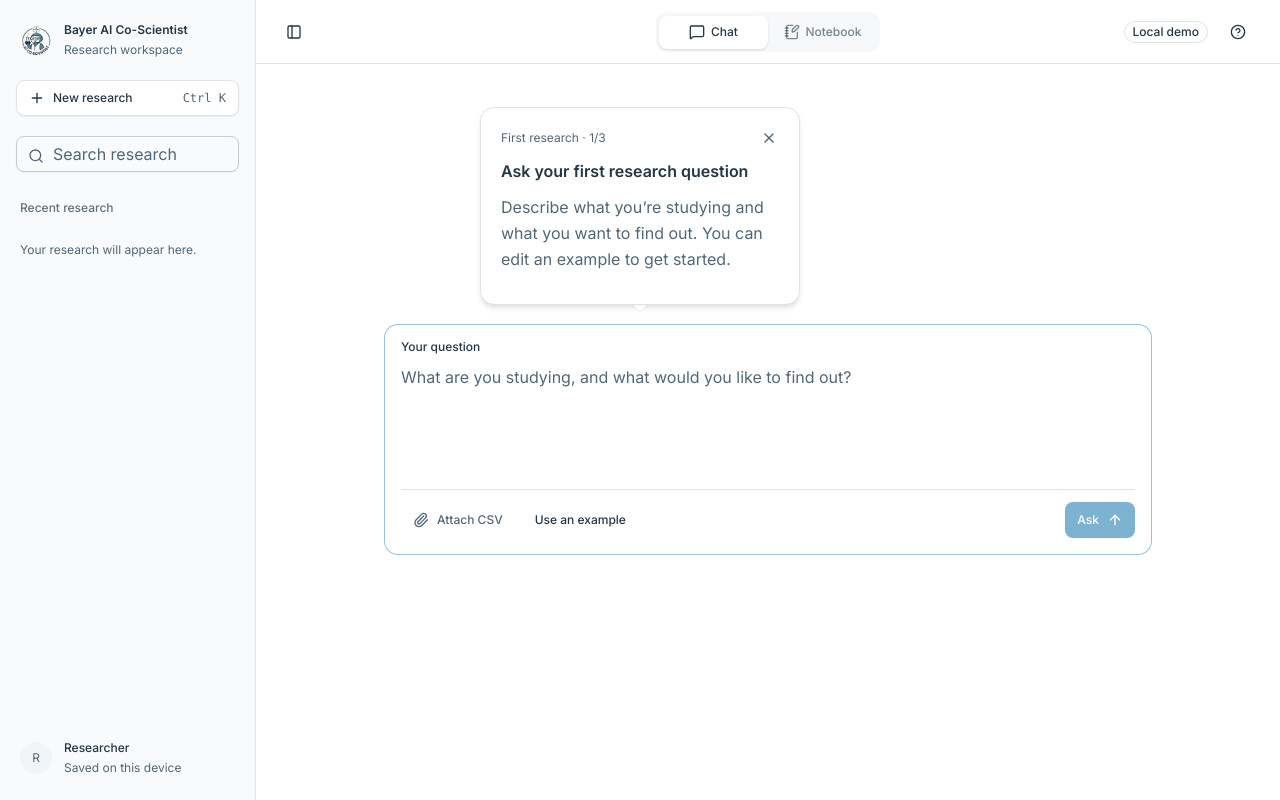
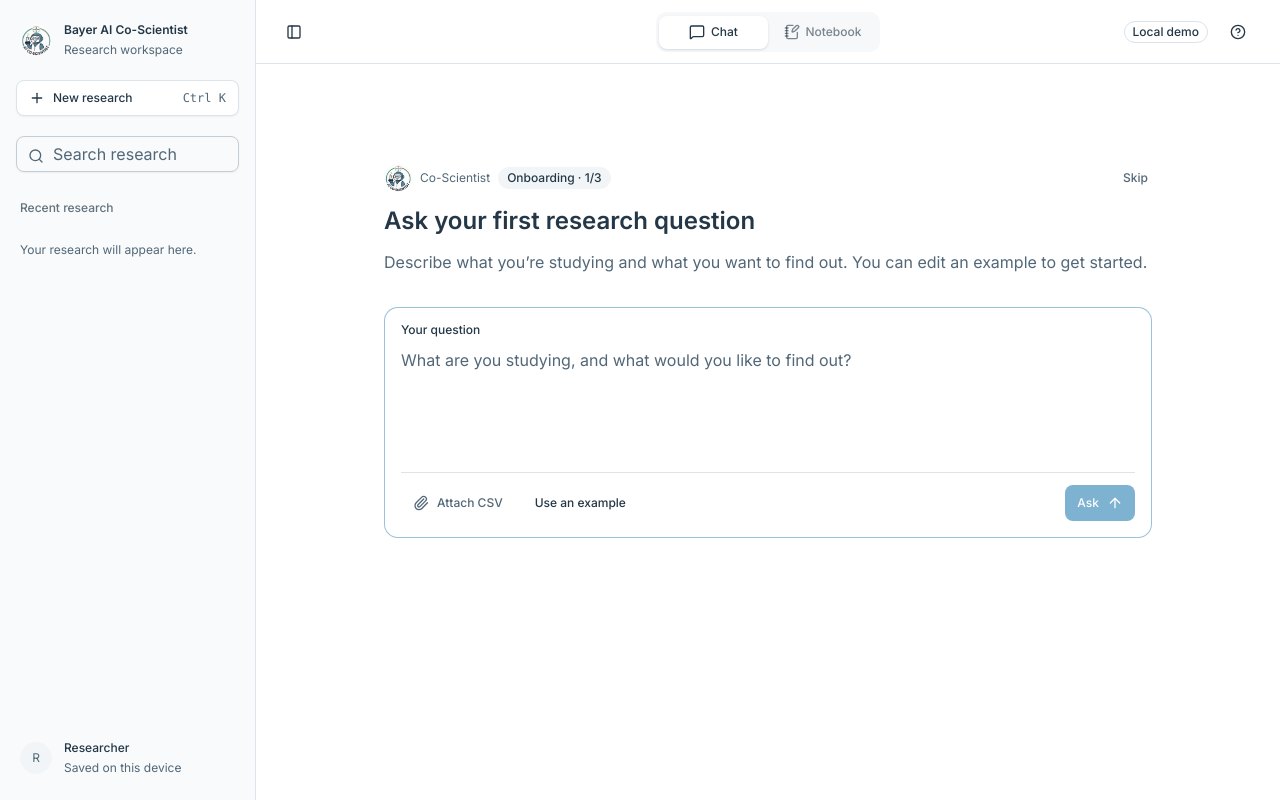
Before and after one commit to digitalklondike/co-scientist, a React (Vite) app: page / in a window 1280 px wide. Built offline with nearby package versions, Linux system fonts and the light colour scheme.

Commit message:
Replace onboarding coachmarks with inline assistant guidance

```diff
--- a/src/App.jsx
+++ b/src/App.jsx
@@ -27,12 +27,6 @@
 } from "lucide-react";
 import "@fontsource-variable/inter";
 import { Button } from "@/components/ui/button";
-import {
-  Popover,
-  PopoverAnchor,
-  PopoverContent,
-} from "@/components/ui/popover";
-import { Popover as PopoverPrimitive } from "radix-ui";
 import { Textarea } from "@/components/ui/textarea";
 import { Input } from "@/components/ui/input";
 import { Label } from "@/components/ui/label";
@@ -230,41 +224,30 @@
             : "Open Sources used below, then choose a paper to see the original study."
         : "Save this answer with its sources to Notebook so you can return to it. This step is optional.";
   return (
-    <Popover open={open} modal={false}>
-      <PopoverAnchor asChild>{children}</PopoverAnchor>
-      <PopoverContent
+    <>
+      {open && (
+        <section
           id={id}
           aria-label="Research onboarding"
           aria-labelledby={`${id}-title`}
           aria-describedby={`${id}-description`}
-        side="top"
-        align={step === 3 ? "start" : "center"}
-        sideOffset={12}
-        collisionPadding={{ top: 80, right: 20, bottom: 20, left: 20 }}
-        avoidCollisions={false}
-        className="z-10 w-[min(320px,calc(100vw-40px))] space-y-3 rounded-xl p-5 motion-reduce:animate-none"
-        onOpenAutoFocus={(event) => event.preventDefault()}
-        onCloseAutoFocus={(event) => event.preventDefault()}
-        onInteractOutside={(event) => event.preventDefault()}
-        onEscapeKeyDown={onFinish}
+          className="mb-5 basis-full scroll-mt-24 space-y-3 py-3"
         >
           <div className="flex items-center justify-between gap-3">
-          <p className="text-xs text-muted-foreground" aria-live="polite">
-            First research · {step}/3{step === 3 && !saved ? " · Optional" : ""}
-          </p>
+            <Identity label={`Onboarding · ${step}/3`} />
             <Button
               variant="ghost"
-            size="icon"
+              size="sm"
               className="-mr-2 -my-2 shrink-0 text-muted-foreground"
               aria-label={saved ? "Finish onboarding" : "Skip onboarding"}
               onClick={onFinish}
             >
-            <X />
+              {saved ? "Finish" : "Skip"}
             </Button>
           </div>
           <h2
             id={`${id}-title`}
-          className="text-base font-semibold leading-snug"
+            className="text-xl font-semibold leading-snug"
             aria-live="polite"
           >
             {title}
@@ -276,14 +259,10 @@
           >
             {description}
           </p>
-        <PopoverPrimitive.Arrow
-          aria-hidden="true"
-          className="fill-popover stroke-border"
-          width={14}
-          height={7}
-        />
-      </PopoverContent>
-    </Popover>
+        </section>
+      )}
+      {children}
+    </>
   );
 }
 
@@ -404,8 +383,8 @@
     if (view !== "answer" || !guidedAnswer || modal) return;
     const frame = requestAnimationFrame(() => {
       document
-        .getElementById(guideStep === 2 ? "trigger-sources" : "save-finding")
-        ?.scrollIntoView({ behavior: "instant", block: "center" });
+        .getElementById(`research-guide-${guideStep}`)
+        ?.scrollIntoView({ behavior: "instant", block: "start" });
     });
     return () => cancelAnimationFrame(frame);
   }, [
@@ -883,9 +862,7 @@
             />
             {view === "home" && (
               <div className="mx-auto w-full max-w-3xl space-y-7 pt-6 sm:pt-12">
-                {firstQuestion && !task ? (
-                  <div className="h-56 sm:h-36" aria-hidden="true" />
-                ) : (
+                {!(firstQuestion && !task) && (
                   <div className="space-y-3">
                     <div className="flex flex-wrap items-center gap-2">
                       <Identity />
```
Also changed, not shown: 2 other files (tests, documents, lock files or other folders). Lines whose indentation alone changed are shown as unchanged.
